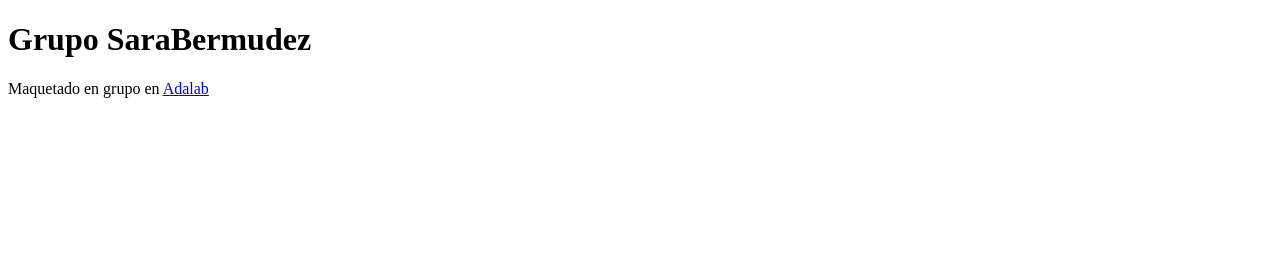
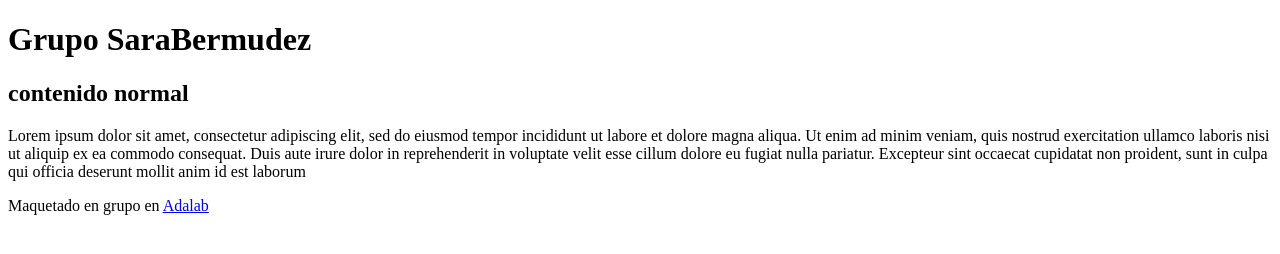
Before and after one commit to SaraBermudez4/AcademiaGeekEjercicio1, a plain HTML site: page index.html in a window 1280 px wide. Drawn offline with Linux system fonts and the light colour scheme.

Commit message:
Agregue un parrafo como contenido

```diff
--- a/index.html
+++ b/index.html
@@ -10,7 +10,13 @@
     </header>
     <main>
         <section class="motivacion"></section>
-        <section class="contenido"></section>
+        <section class="contenido">
+            <h2>contenido normal</h2>
+            <p>Lorem ipsum dolor sit amet, consectetur adipiscing elit, sed do eiusmod tempor incididunt ut labore et dolore magna aliqua.
+                Ut enim ad minim veniam, quis nostrud exercitation ullamco laboris nisi ut aliquip ex ea commodo consequat.
+                Duis aute irure dolor in reprehenderit in voluptate velit esse cillum dolore eu fugiat nulla pariatur.
+                Excepteur sint occaecat cupidatat non proident, sunt in culpa qui officia deserunt mollit anim id est laborum</p>
+        </section>
     </main>
     <footer>
         <p>Maquetado en grupo en <a href="http://adalab.ed">Adalab</a></p>
```
